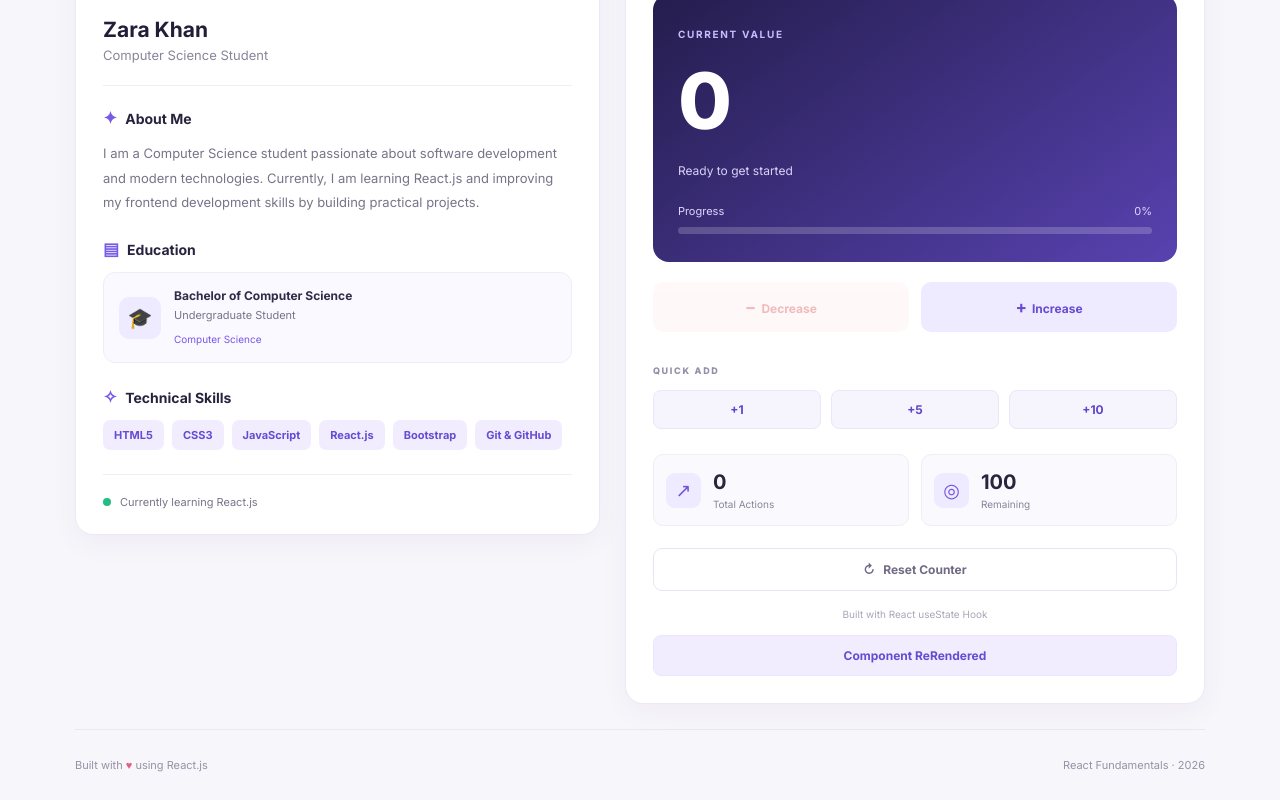
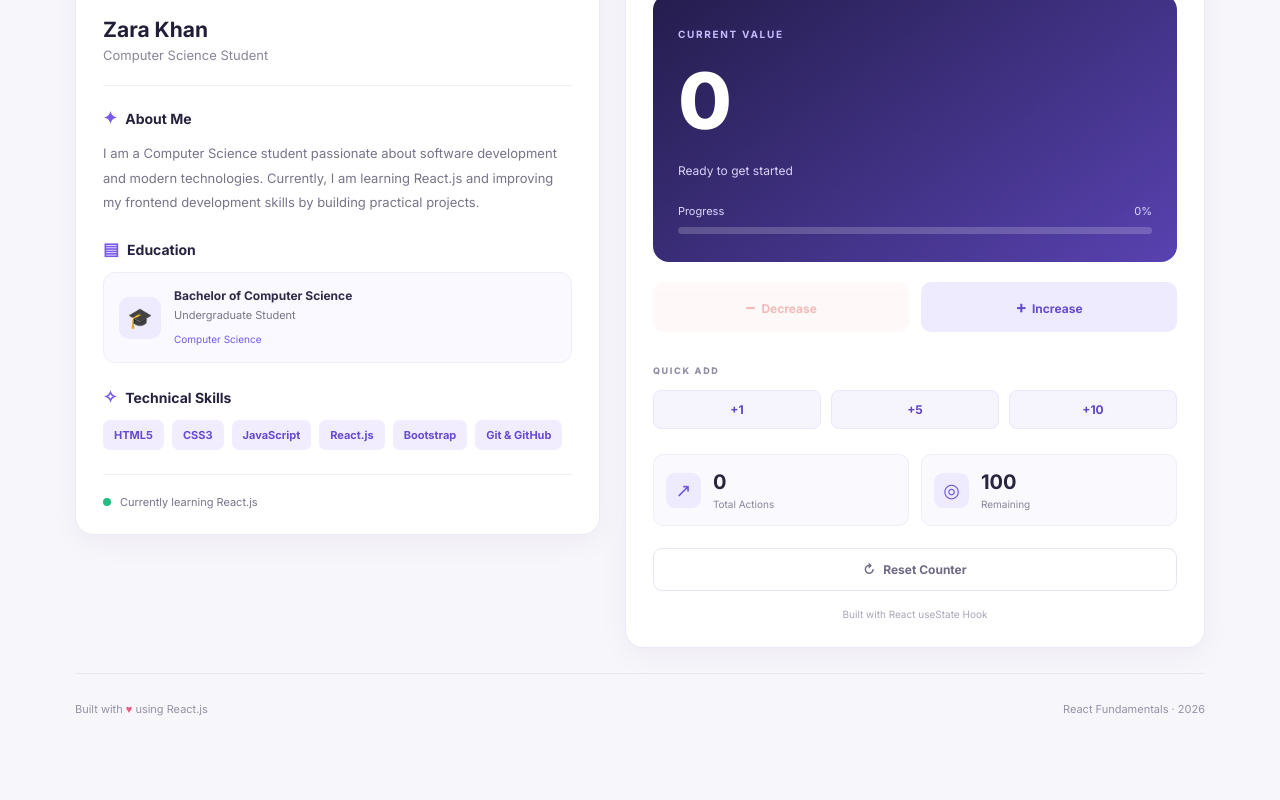
Before and after one commit to ZaraKhan24/React-Fundamentals, a React (Vite) app: page / in a window 1280 px wide. Shown: the part 472-1272 px from the top of the page. After the commit the page ends 1216 px from the top, so only its background shows below. Built offline with nearby package versions, Linux system fonts and the light colour scheme.

Commit message:
Update App.jsx

```diff
--- a/src/App.jsx
+++ b/src/App.jsx
@@ -6,28 +6,48 @@ function App() {
   // Counter states
   const [count, setCount] = useState(0);
   const [totalClicks, setTotalClicks] = useState(0);
-  const [renderMessage, setRenderMessage] = useState('');
+
+  // useEffect notification states
+  const [showMessage, setShowMessage] = useState(false);
+  const [actionVersion, setActionVersion] = useState(0);
 
   // useEffect Hook with dependency array
   useEffect(() => {
+    // Do not show message on initial page load
+    if (actionVersion === 0) return;
+
     console.log('Component ReRendered');
-    setRenderMessage('Component ReRendered');
-  }, [count, totalClicks]);
+
+    // Show notification
+    setShowMessage(true);
+
+    // Hide notification after 5 seconds
+    const timer = setTimeout(() => {
+      setShowMessage(false);
+    }, 5000);
+
+    // Clear previous timer
+    return () => clearTimeout(timer);
+
+  }, [count, totalClicks, actionVersion]);
 
   // Counter functions
   const increment = (value = 1) => {
     setCount((prev) => Math.min(prev + value, 100));
     setTotalClicks((prev) => prev + 1);
+    setActionVersion((prev) => prev + 1);
   };
 
   const decrement = () => {
     setCount((prev) => Math.max(prev - 1, 0));
     setTotalClicks((prev) => prev + 1);
+    setActionVersion((prev) => prev + 1);
   };
 
   const reset = () => {
     setCount(0);
     setTotalClicks(0);
+    setActionVersion((prev) => prev + 1);
   };
 
   return (
@@ -302,10 +322,12 @@ function App() {
             Built with React useState Hook
           </p>
 
-          {/* useEffect Message */}
-          <h3 className="render-message">
-            {renderMessage}
-          </h3>
+          {/* useEffect Notification */}
+          {showMessage && (
+            <h3 className="render-message">
+              Component ReRendered
+            </h3>
+          )}
 
         </section>
 
```
